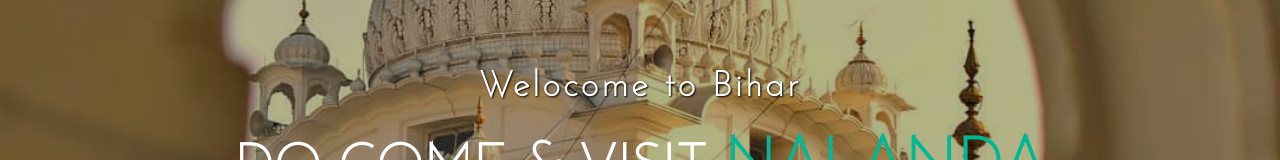
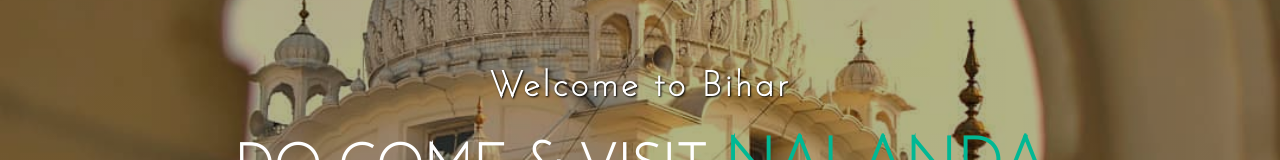
Before and after one commit to shubham1532/Famouns-in-Bihar, a plain HTML site: page index.html in a window 1280 px wide. Shown: the part 283-443 px from the top of the page. Drawn offline with nearby package versions, Linux system fonts and the light colour scheme.

Commit message:
Update index.html

```diff
--- a/index.html
+++ b/index.html
@@ -24,7 +24,7 @@
     </nav>
     <main>
       <section>
-        <h3>Welocome to Bihar</h3>
+        <h3>Welcome to Bihar</h3>
         <h1>Do Come & Visit <span class="change_content"></span></h1>
         <p>"Bihar is Gold Mine of India"</p>
         <a href="#" class="btnone">learn more</a>
```
